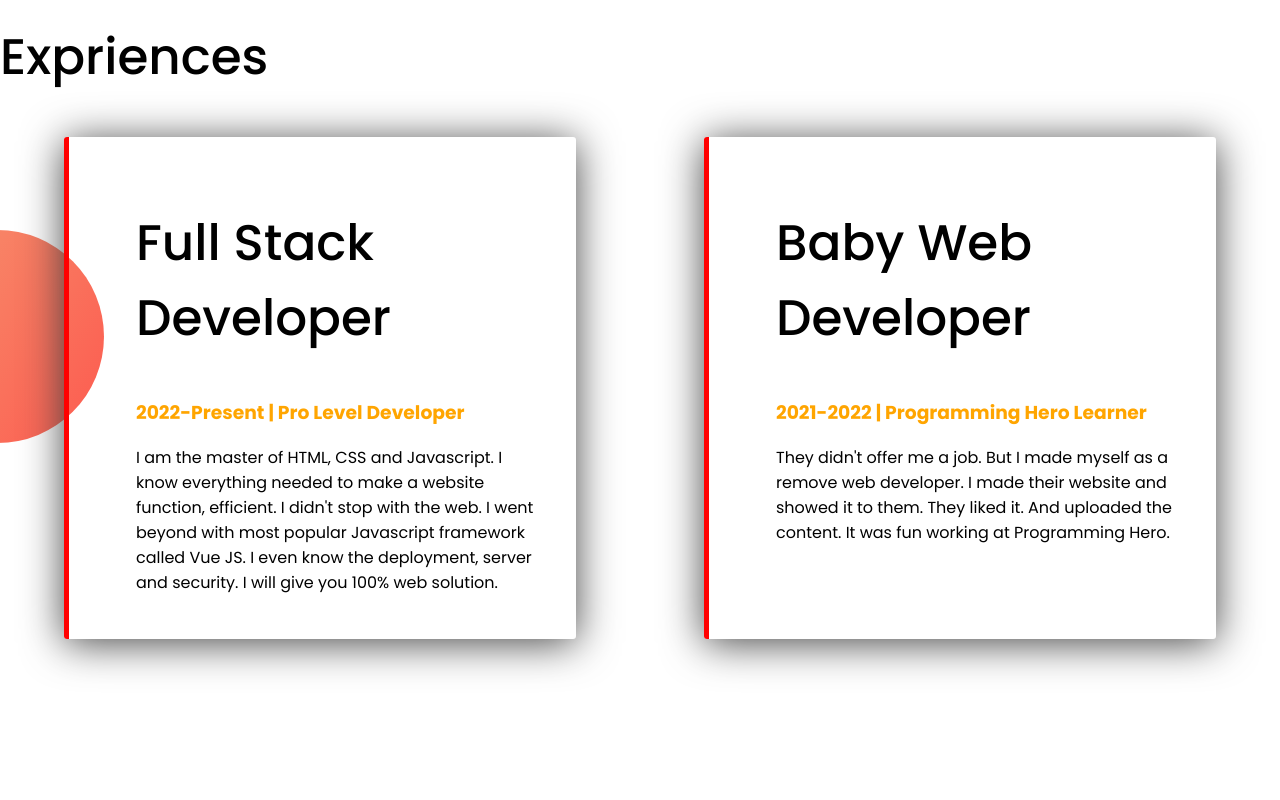
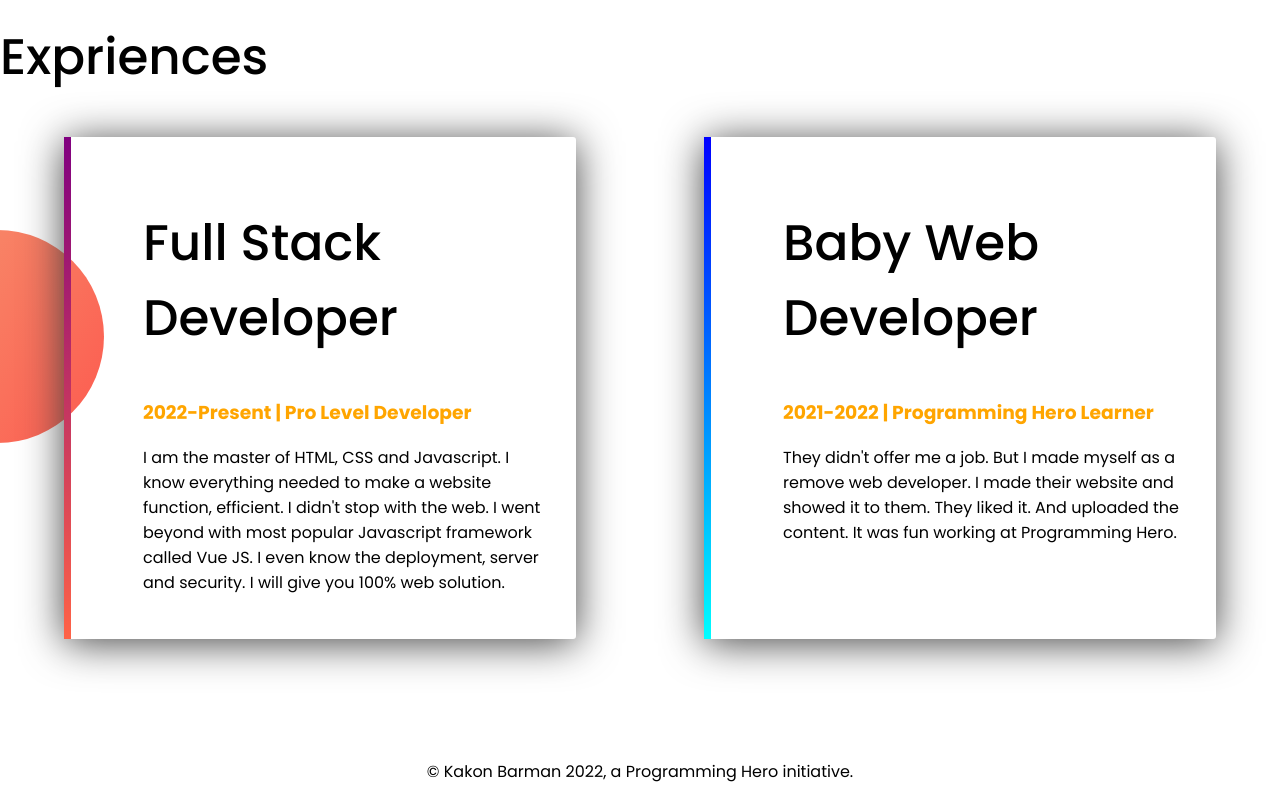
Before and after one commit to kakon4366/developer-protfolio, a plain HTML site: page index.html in a window 1280 px wide. Shown: the part 1289-2089 px from the top of the page. Before the commit the page ends 2048 px from the top, so only its background shows below. Drawn offline with Linux system fonts and the light colour scheme.

Commit message:
footer area added

```diff
--- a/index.html
+++ b/index.html
@@ -40,17 +40,20 @@
     <section class="exprience-area">
         <h1>Expriences</h1>
         <div class="flex-container">
-            <div class="exprience-items">
+            <div id="full-left-border" class="exprience-items">
                 <h1>Full Stack Developer</h1>
                 <h3 class="auth-name-color">2022-Present | Pro Level Developer</h3>
                 <p>I am the master of HTML, CSS and Javascript. I know everything needed to make a website function, efficient. I didn't stop with the web. I went beyond with most popular Javascript framework called Vue JS. I even know the deployment, server and security. I will give you 100% web solution.</p>
             </div>
-            <div class="exprience-items">
+            <div id='baby-left-border' class="exprience-items">
                 <h1>Baby Web Developer</h1>
                 <h3 class="auth-name-color">2021-2022 | Programming Hero Learner</h3>
                 <p>They didn't offer me a job. But I made myself as a remove web developer. I made their website and showed it to them. They liked it. And uploaded the content. It was fun working at Programming Hero.</p>
             </div>
         </div>
     </section>
+    <footer>
+        <p>© Kakon Barman 2022, a Programming Hero initiative.</p>
+    </footer>
 </body>
 </html>
--- a/style.css
+++ b/style.css
@@ -63,12 +63,17 @@ h1 {
   position: relative;
   overflow: hidden;
 }
-.exprience-items::before {
-  content: "";
-  position: absolute;
-  width: 5px;
-  height: 100%;
-  background: red;
-  top: 0;
-  left: 0;
+#baby-left-border {
+  border-left: 7px solid;
+  border-image: linear-gradient(blue, cyan);
+  border-image-slice: 1;
 }
+
+#full-left-border {
+  border-left: 7px solid;
+  border-image: linear-gradient(purple, tomato);
+  border-image-slice: 1;
+}
+footer p {
+  text-align: center;
+}
```
Also changed, not shown: images/jhankar.png (deleted), images/jhankar2.png (deleted), images/kakon.png (deleted).
